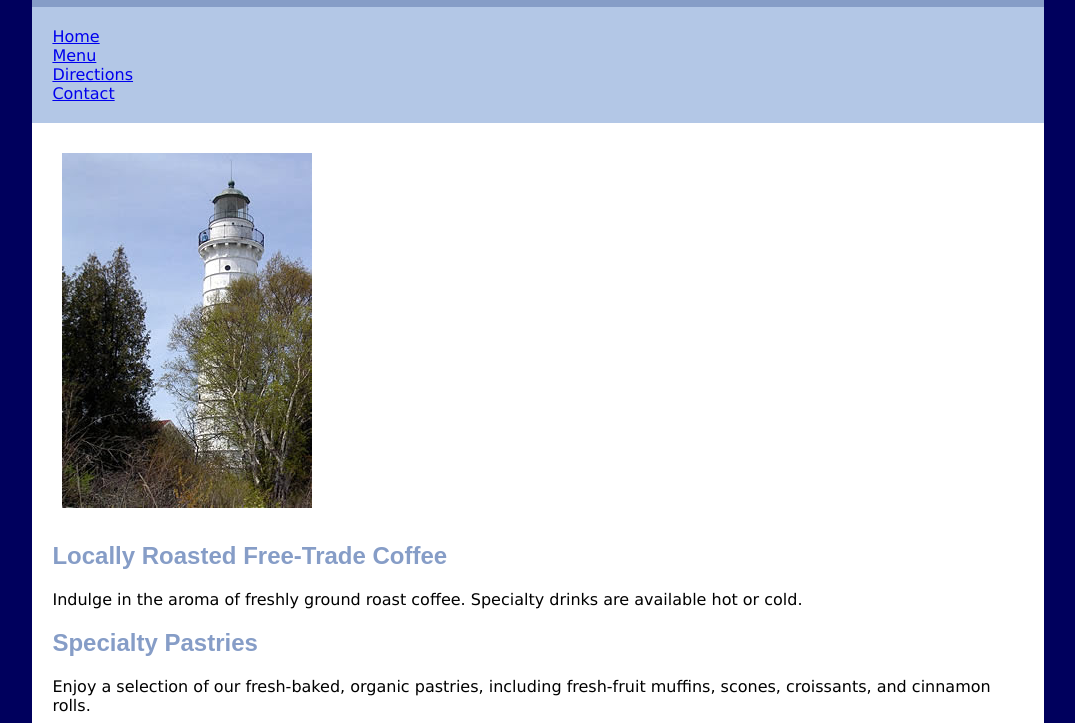
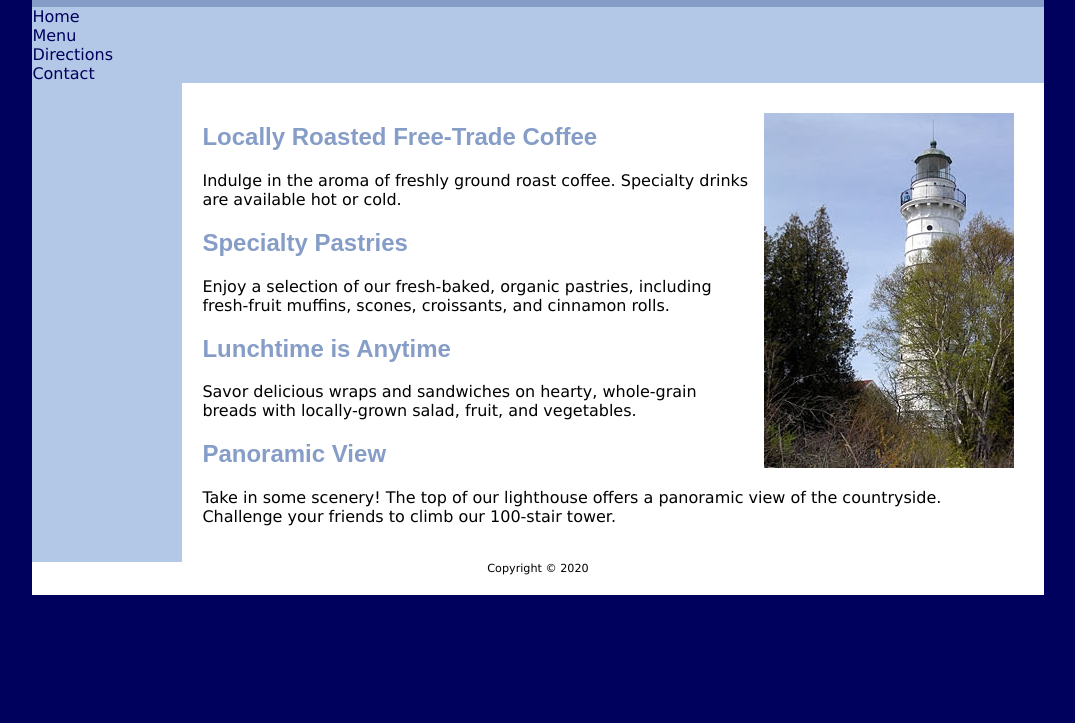
Before and after one commit to Gambit1234/CIS133, a plain HTML site: page week7/lighthouse.html in a window 1280 px wide. Shown: the part 77-800 px from the top of the page, without its empty margins (102-1177 px from the left). Drawn offline with Linux system fonts and the light colour scheme.

Commit message:
week 7 practice lighthouse

```diff
--- a/week7/lighthouse.html
+++ b/week7/lighthouse.html
@@ -23,6 +23,8 @@
         background-color: #FFFFFF;
         padding: 20px;
         display: block;
+        margin-left: 150px;
+
       }
       header{
         background-color: #869dc7;
@@ -39,7 +41,9 @@
       }
       main img {
         margin: 10px;
+        float: right;
       }
+
       footer {
         font-size:70%;
         text-align: center;
@@ -47,6 +51,29 @@
         padding-bottom:20px;
         background-color: #FFFFFF;
       }
+
+#wrapper a{
+        text-decoration: none;
+      }
+#wrapper li{
+  list-style-type: none;
+}
+
+ul{
+  float: left;
+  min-width: 150px;
+  background-color: #b3c7e6;
+  margin: auto;
+}
+#wrapper li :link, :visited{
+  color: #00005D;
+}
+
+#wrapper li :hover{
+  background-color: #00005D;
+  color: white;
+
+
   </style>
 </head>
 <body>
@@ -54,12 +81,12 @@
     <header>
       <h1>Lighthouse Island Bistro</h1>
     </header>
-    <nav>
-      <a href="index.html">Home</a><br>
-      <a href="rooms.html">Menu</a><br>
-      <a href="directions.html">Directions</a><br>
-      <a href="contact.html">Contact</a>
-    </nav>
+    <lu>
+      <li><a href="index.html">Home</a></li>
+      <li><a href="rooms.html">Menu</a></li>
+      <li><a href="directions.html">Directions</a></li>
+      <li><a href="contact.html">Contact</a></li>
+  </lu>
     <main>
       <img src="./images/lighthouse.jpg" width="250" height="355" id="floatright" alt="Lighthouse Island">
       <h2>Locally Roasted Free-Trade Coffee</h2>
```
